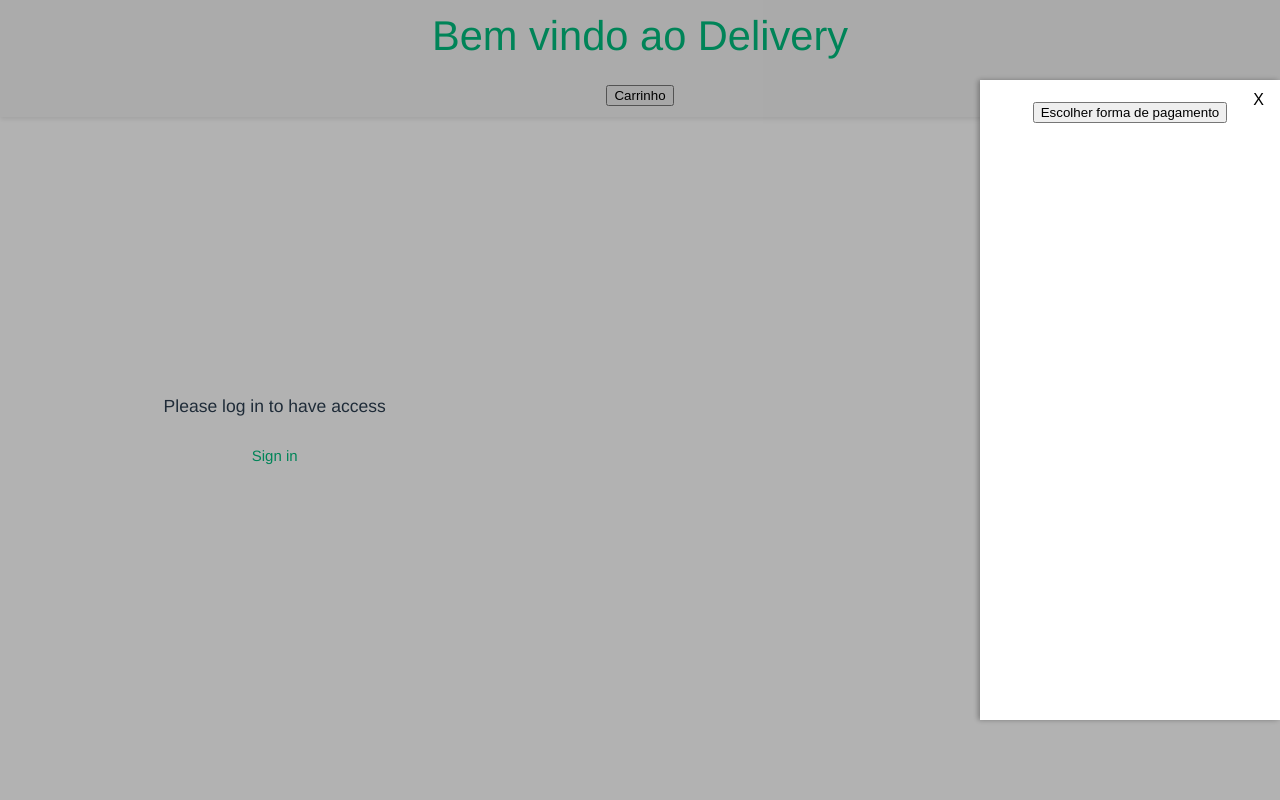
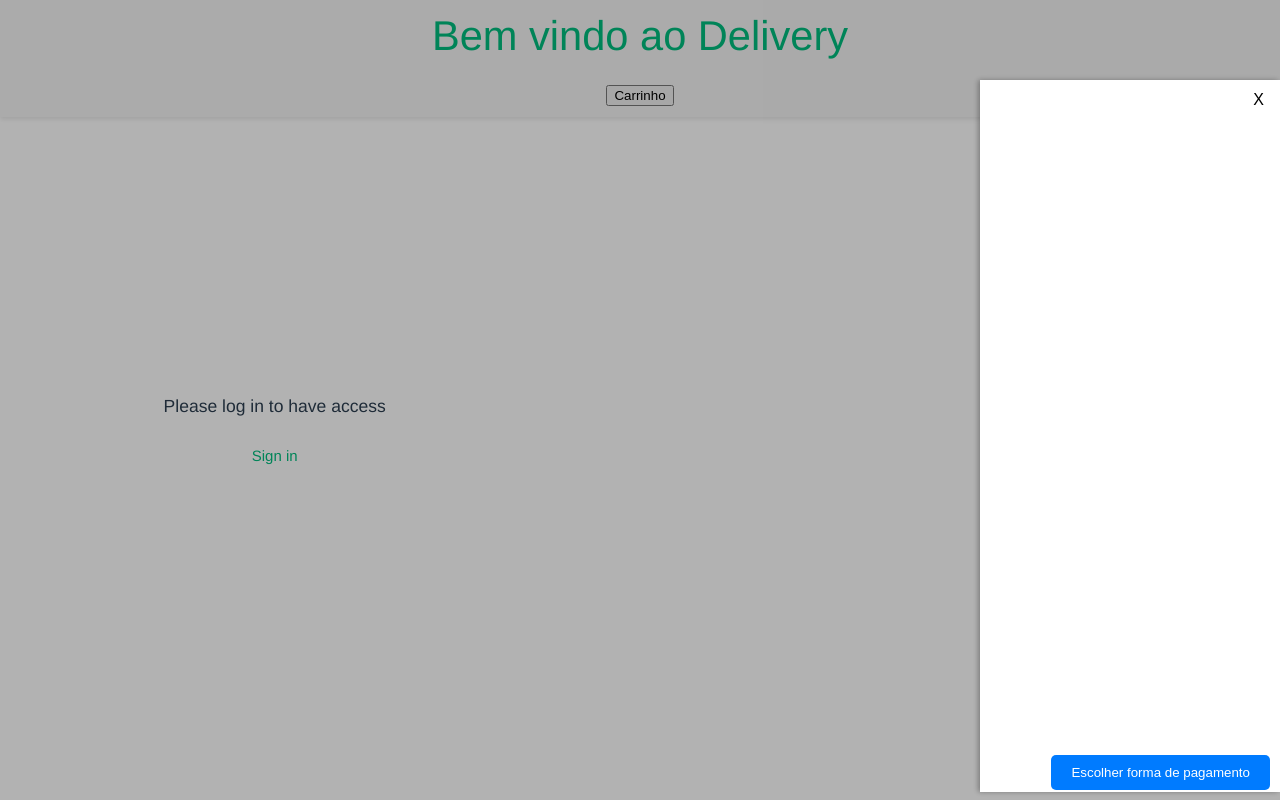
Before and after one commit to MarcleyRosa/consumy, a Vue app: page / in a window 1280 px wide. Both pictures are taken after a click on the button "Carrinho". Built offline with nearby package versions, Linux system fonts and the light colour scheme.

Commit message:
feat: useRouter para push, função de checkout e mudança em propriedades do css

```diff
--- a/src/components/ModalCart.vue
+++ b/src/components/ModalCart.vue
@@ -1,23 +1,30 @@
 <template>
   <div>
     <div v-if="isVisible" class="sidebar-modal-overlay" @click.self="close"></div>
-    <div v-if="isVisible" class="sidebar-modal-content">
+    <div v-if="isVisible" class="sidebar-modal-content container">
       <button class="close-button" @click="close">X</button>
 
       <slot></slot>
-      <button>Escolher forma de pagamento</button>
+      <button class="button" @click="checkout">Escolher forma de pagamento</button>
     </div>
   </div>
 </template>
 
 <script setup lang="ts">
 import { ref } from 'vue';
+import { useRouter } from 'vue-router';
 
 
 const isVisible = ref(true)
+const router = useRouter()
 
 const close = () => {
   isVisible.value = false
+}
+
+const checkout = () => {
+  isVisible.value = false
+  router.push('/checkout')
 }
 
 </script>
@@ -38,7 +45,7 @@ const close = () => {
   top: 10%;
   right: 0;
   width: 300px; /* Ajuste conforme necessário */
-  height: 80%;
+  height: 89%;
   background: white;
   box-shadow: -2px 0 5px rgba(0, 0, 0, 0.3);
   padding: 20px;
@@ -55,4 +62,35 @@ const close = () => {
   font-size: 16px;
   cursor: pointer;
 }
+
+body {
+  margin: 0;
+  padding: 0;
+  font-family: Arial, sans-serif;
+}
+
+.content {
+  height: 1000px; /* Apenas para simular uma página longa */
+  padding: 20px;
+  background-color: #f0f0f0;
+}
+
+.button {
+  position: fixed;
+  bottom: 10px; /* Ajuste conforme necessário */
+  right: 10px; /* Ajuste conforme necessário */
+  padding: 10px 20px;
+  background-color: #007bff;
+  color: white;
+  border: none;
+  border-radius: 5px;
+  cursor: pointer;
+  z-index: 1000; /* Garante que o botão fique acima de outros elementos */
+}
+
+.button:hover {
+  background-color: #0056b3;
+}
+
+
 </style>
```
